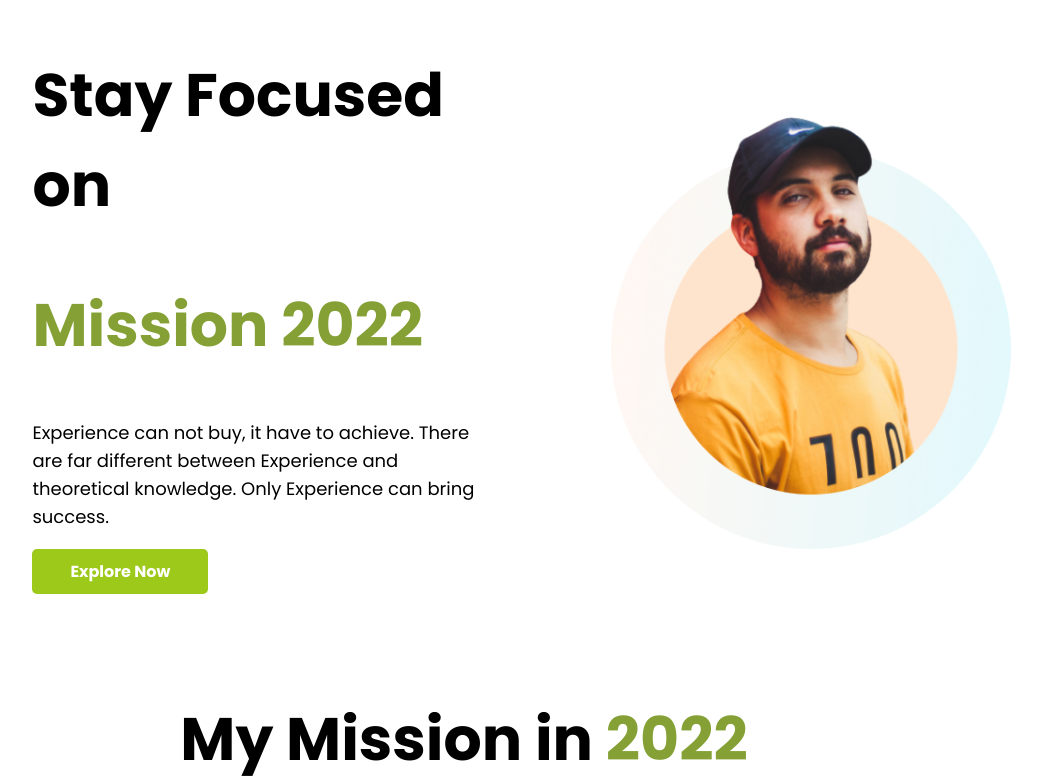
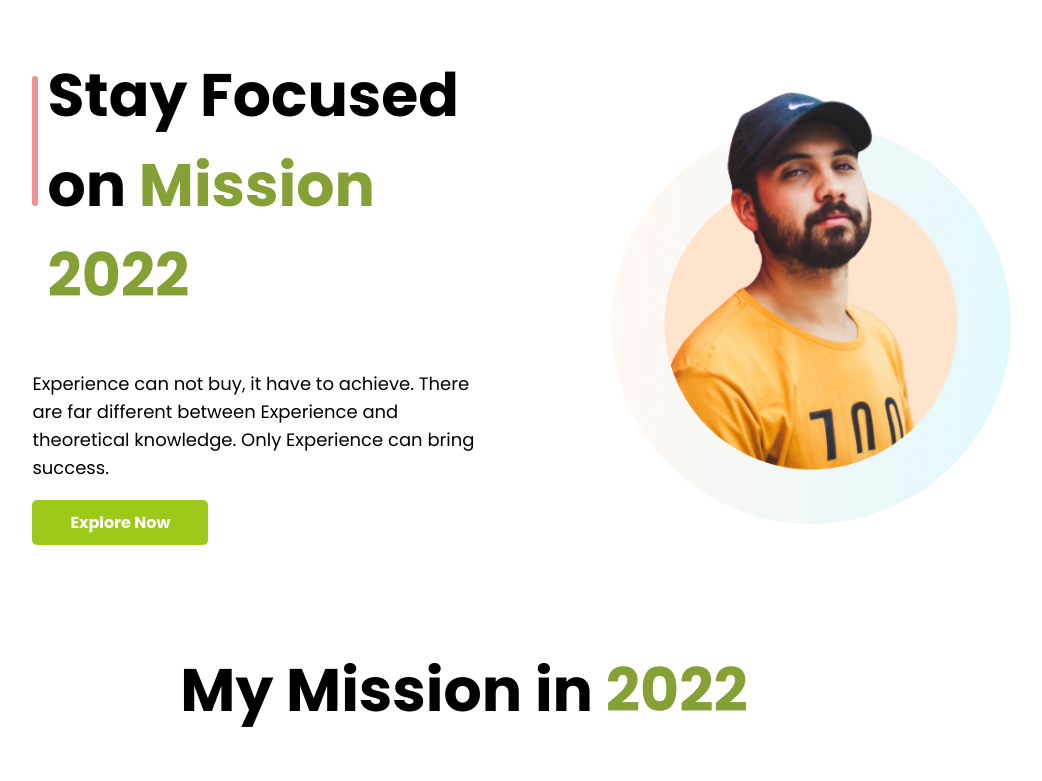
Before and after one commit to tarek1301009/mission-2022, a plain HTML site: page index.html in a window 1280 px wide. Shown: the top 781 px of the page, without its empty margins (176-1218 px from the left). Drawn offline with Linux system fonts and the light colour scheme.

Commit message:
correction

```diff
--- a/index.html
+++ b/index.html
@@ -15,10 +15,10 @@
 
 <body>
 
-    <section class="d-flex mb-100">
+    <section class="hero-area d-flex mb-100">
         <div class="hero-content">
-            <h1>Stay Focused on</h1>
-            <h1 class="span-color">Mission 2022</h1>
+            <h1>Stay Focused on <span class="span-color">Mission 2022</span></h1>
+
             <p>Experience can not buy, it have to achieve. There are far different between Experience and theoretical knowledge. Only Experience can bring success.  </p>
             <a href="#" class="btn-bg">Explore Now</a>
         </div>
--- a/style.css
+++ b/style.css
@@ -29,6 +29,20 @@ section {
 
 .ml-100{
     margin-left: 100px;
+}
+.hero-area h1{
+    position: relative;
+    padding-left: 15px;
+}
+.hero-area h1::before {
+    position: absolute;
+    content: "";
+    background: #f19393;
+    top: 26px;
+    left: 0;
+    width: 6px;
+    height: 130px;
+    border-radius: 5px;
 }
 
 .hero-bg img {
```
